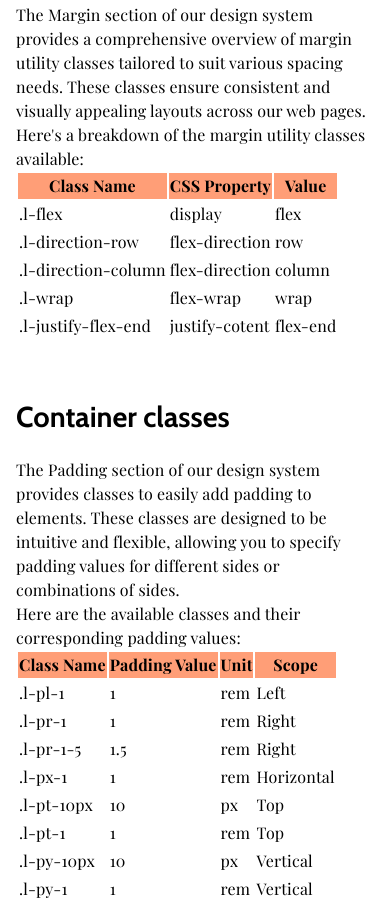
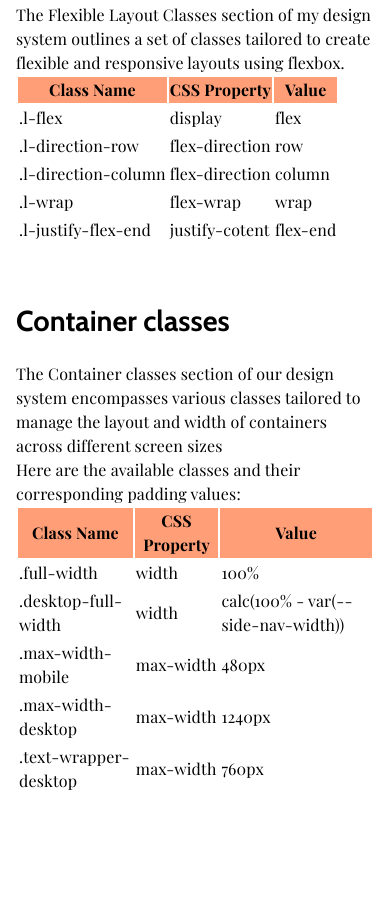
Before and after one commit to alinaghale88/capestone-project1, a plain HTML site: page containers.html in a window 390 px wide. Shown: the part 333-1237 px from the top of the page. After the commit the page ends 1129 px from the top, so only its background shows below. Drawn offline with nearby package versions, Linux system fonts and the light colour scheme.

Commit message:
Add text and table content for Containers page

```diff
--- a/containers.html
+++ b/containers.html
@@ -178,11 +178,7 @@
         Flexible Layout Classes
         </h2>
         <p class="text-wrapper-desktop">
-          The Margin section of our design system provides a comprehensive
-          overview of margin utility classes tailored to suit various spacing
-          needs. These classes ensure consistent and visually appealing
-          layouts across our web pages. Here's a breakdown of the margin
-          utility classes available:
+          The Flexible Layout Classes section of my design system outlines a set of classes tailored to create flexible and responsive layouts using flexbox.
         </p>
         <!--Generated from ChatGPT-->
         <table>
@@ -229,11 +225,8 @@
           Container classes
         </h2>
         <p class="text-wrapper-desktop">
-          The Padding section of our design system provides classes to easily
-          add padding to elements. These classes are designed to be intuitive
-          and flexible, allowing you to specify padding values for different
-          sides or combinations of sides.
-        </p>
+          The Container classes section of our design system encompasses various classes tailored to manage the layout and width of containers across different screen sizes
+        </p> <!--Content generated from ChatGPT-->
         <p class="text-wrapper-desktop">
           Here are the available classes and their corresponding padding
           values:
@@ -242,59 +235,35 @@
           <thead class="u-bg-accent-light">
             <tr>
               <th>Class Name</th>
-              <th>Padding Value</th>
-              <th>Unit</th>
-              <th>Scope</th>
+              <th>CSS Property</th>
+              <th>Value</th>
             </tr>
           </thead>
           <tbody>
             <tr>
-              <td>.l-pl-1</td>
-              <td>1</td>
-              <td>rem</td>
-              <td>Left</td>
+              <td>.full-width</td>
+              <td>width</td>
+              <td>100%</td>
             </tr>
             <tr>
-              <td>.l-pr-1</td>
-              <td>1</td>
-              <td>rem</td>
-              <td>Right</td>
+              <td>.desktop-full-width</td>
+              <td>width</td>
+              <td>calc(100% - var(--side-nav-width))</td>
             </tr>
             <tr>
-              <td>.l-pr-1-5</td>
-              <td>1.5</td>
-              <td>rem</td>
-              <td>Right</td>
+              <td>.max-width-mobile</td>
+              <td>max-width</td>
+              <td>480px</td>
             </tr>
             <tr>
-              <td>.l-px-1</td>
-              <td>1</td>
-              <td>rem</td>
-              <td>Horizontal</td>
+              <td>.max-width-desktop</td>
+              <td>max-width</td>
+              <td>1240px</td>
             </tr>
             <tr>
-              <td>.l-pt-10px</td>
-              <td>10</td>
-              <td>px</td>
-              <td>Top</td>
-            </tr>
-            <tr>
-              <td>.l-pt-1</td>
-              <td>1</td>
-              <td>rem</td>
-              <td>Top</td>
-            </tr>
-            <tr>
-              <td>.l-py-10px</td>
-              <td>10</td>
-              <td>px</td>
-              <td>Vertical</td>
-            </tr>
-            <tr>
-              <td>.l-py-1</td>
-              <td>1</td>
-              <td>rem</td>
-              <td>Vertical</td>
+              <td>.text-wrapper-desktop</td>
+              <td>max-width</td>
+              <td>760px</td>
             </tr>
           </tbody>
         </table>
```
